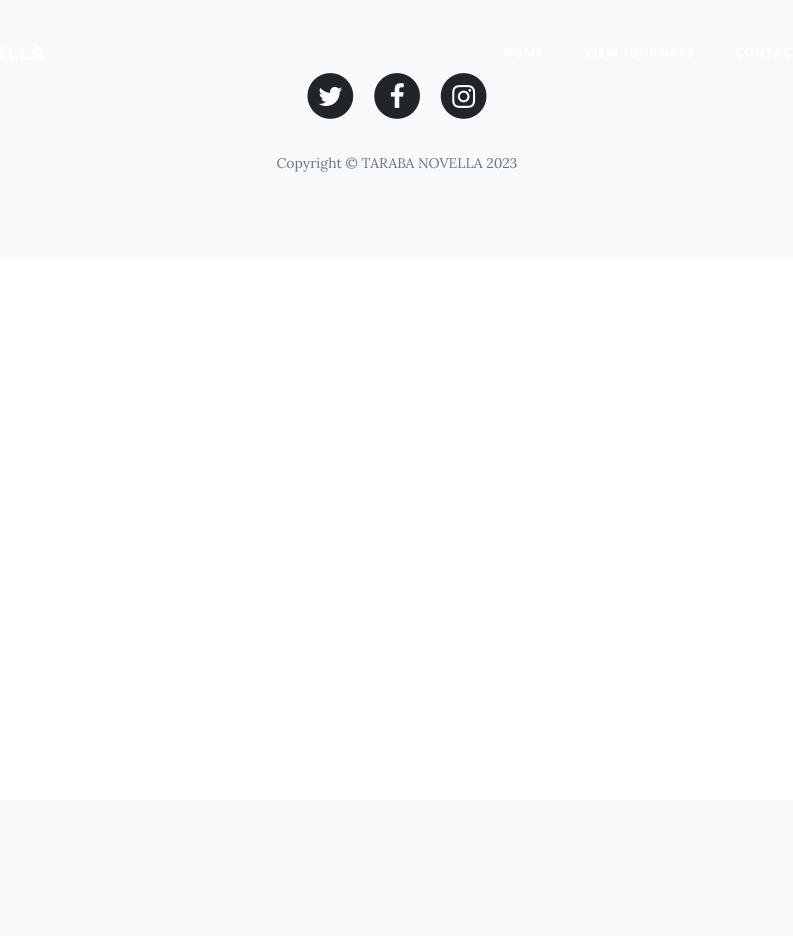
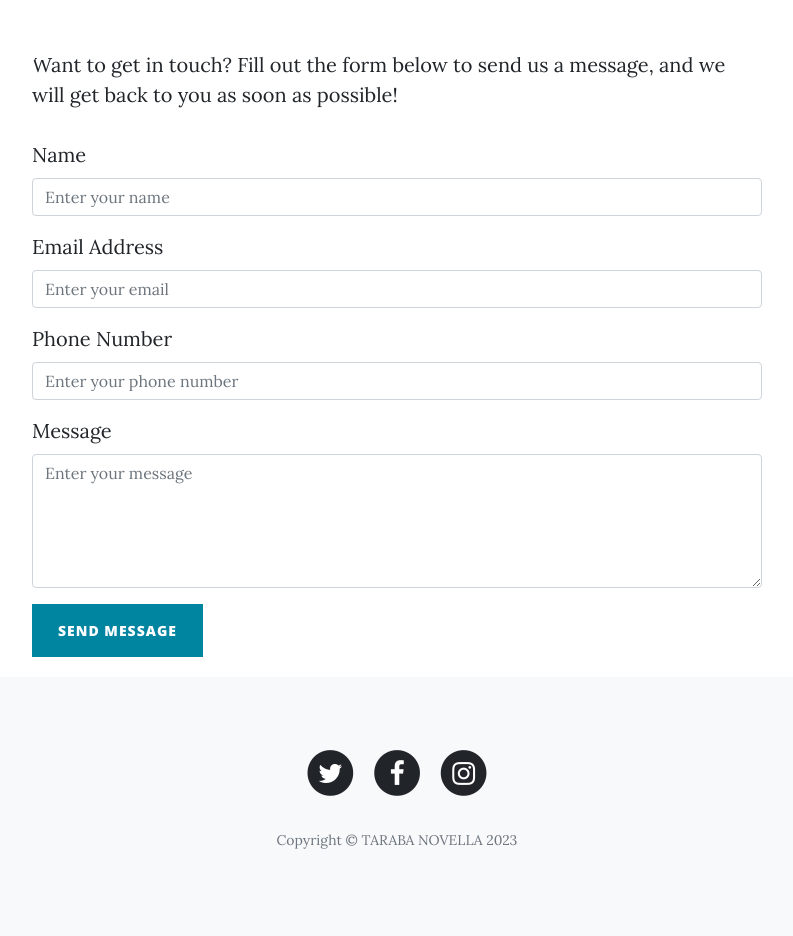
Before and after one commit to ShuaibuPassionateProgrammer/tarabanovella, a PHP site: page /tarabanovella/contact.php in a window 1280 px wide. Shown: the whole page, without its empty margins (243-1036 px from the left). Before the commit the page ends 172 px from the top, so only its background shows below. Run offline with PHP 8.4, Linux system fonts and the light colour scheme.

Commit message:
A contact form is created inside the container

```diff
--- a/contact.php
+++ b/contact.php
@@ -1,6 +1,36 @@
 <?php require('includes/header.php'); ?>
 <?php require('includes/nav.php'); ?>
 
-
+<div class="container">
+    <div class="row">
+        <div class="col-md-10 col-lg-8 mx-auto">
+            <p>Want to get in touch? Fill out the form below to send us a message, and we will get back to you as soon as possible!</p>
+            <form id="contactForm" name="contactForm" method="post" action="<?php echo $_SERVER['PHP_SELF']; ?>" novalidate="novalidate">
+                <div class="form-group">
+                    <label for="name">Name</label>
+                    <input type="text" class="form-control" id="name" name="name" required placeholder="Enter your name">
+                    <div class="invalid-feedback">Please enter your name.</div>
+                </div>
+                <div class="form-group">
+                    <label for="email">Email Address</label>
+                    <input type="email" class="form-control" id="email" name="email" required placeholder="Enter your email">
+                    <div class="invalid-feedback">Please enter a valid email address.</div>
+                </div>
+                <div class="form-group">
+                    <label for="phone">Phone Number</label>
+                    <input type="tel" class="form-control" id="phone" name="phone" required placeholder="Enter your phone number">
+                    <div class="invalid-feedback">Please enter a valid phone number.</div>
+                </div>
+                <div class="form-group">
+                    <label for="message">Message</label>
+                    <textarea class="form-control" id="message" name="message" required placeholder="Enter your message" rows="5"></textarea>
+                    <div class="invalid-feedback">Please enter your message.</div>
+                </div>
+                <div id="success"></div>
+                <button class="btn btn-primary" id="sendMessageButton" name="sendMessageButton" type="submit">Send Message</button>
+            </form>
+        </div>
+    </div>
+</div>
 
 <?php require('includes/footer.php'); ?>
```
